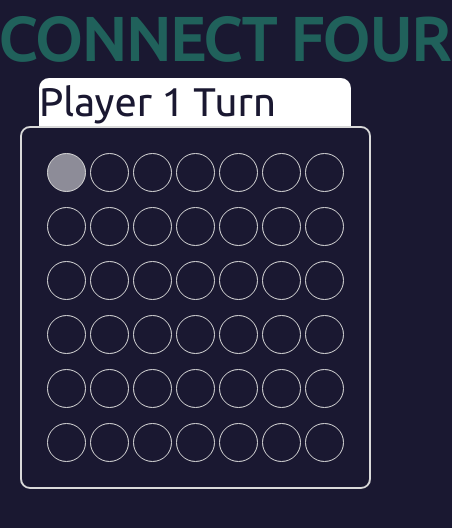
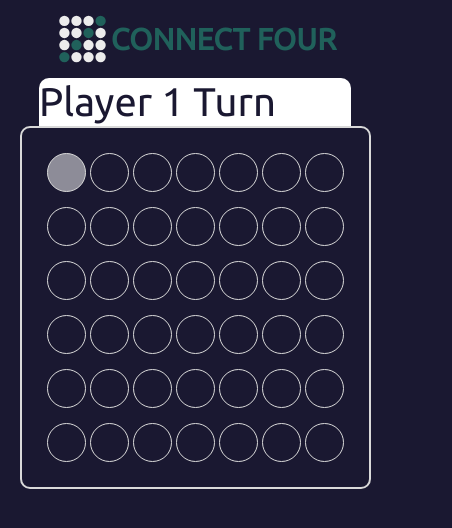
Before and after one commit to laraquihamza/connect-four, a Vue app: page /game in a window 390 px wide. Shown: the top 528 px of the page, 452 px wide, since content can reach past the window. Built offline with nearby package versions, Linux system fonts and the light colour scheme.

Commit message:
reset size of heading1 in responsive

```diff
--- a/src/assets/main.css
+++ b/src/assets/main.css
@@ -230,4 +230,7 @@
     width: 10vw;
     height: 10vw;
   }
+  .heading1{
+    font-size: 30px;
+  }
 }
```
